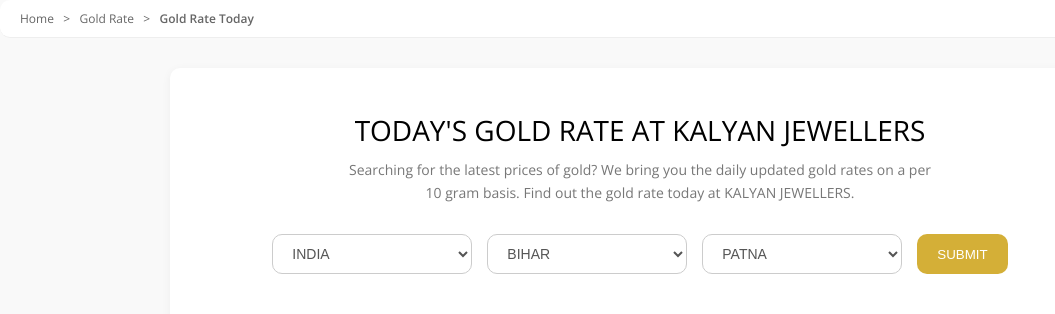
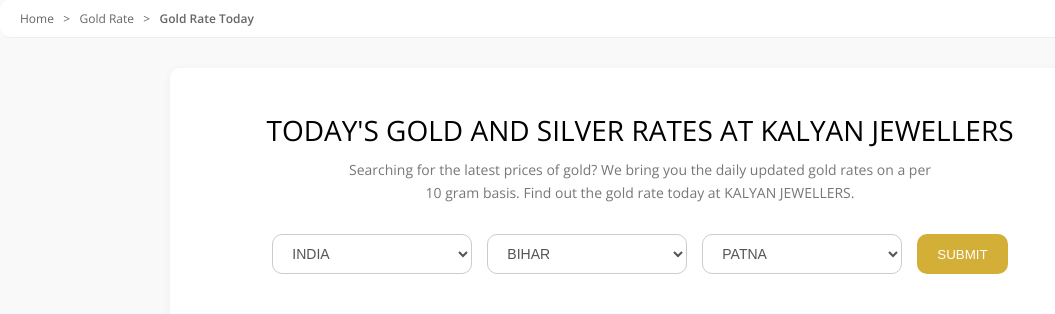
Before and after one commit to yashkrx/gold-rate-app, a Flask app: template templates/index.html in a window 1280 px wide. Shown: the part 93-407 px from the top of the page, without its empty margins (0-1055 px from the left). Run offline with Flask 3, Linux system fonts and the light colour scheme; the template is opened without the code that fills it, so the values that code supplies are empty.

Commit message:
Update index.html with new layout and styles

```diff
--- a/templates/index.html
+++ b/templates/index.html
@@ -267,7 +267,7 @@
         {% endif %}
 
         <div class="page-title">
-            <h2>Today's Gold Rate at KALYAN JEWELLERS</h2>
+            <h2>Today's Gold and Silver Rates at KALYAN JEWELLERS</h2>
             <p>Searching for the latest prices of gold? We bring you the daily updated gold rates on a per 10 gram basis. Find out the gold rate today at KALYAN JEWELLERS.</p>
         </div>
 
```
